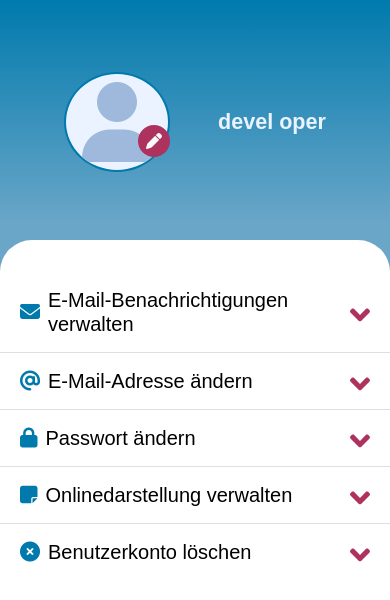
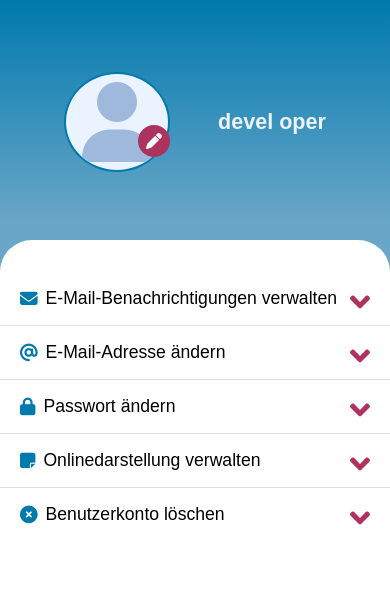
Before and after one commit to sevdeorscelik/TestAufgabe, a React (Create React App) app: page / in a window 390 px wide. Shown: the top 600 px of the page. Built offline with nearby package versions, Linux system fonts and the light colour scheme.

Commit message:
fixed alert

```diff
--- a/src/App.css
+++ b/src/App.css
@@ -100,6 +100,10 @@
         background-color: white;
     }
 
+    .accordion-button{
+        font-size: 1.1rem !important;
+    }
+
     .DropdownMenu {
         margin-top: 0rem;
         background: rgb(106, 166, 200);
--- a/src/components/Popup.js
+++ b/src/components/Popup.js
@@ -26,13 +26,6 @@ const Popup = () => {
 
         setEmailValid(validateEmail(userEmail, userEmailRepeat))
 
-
-
-        setTimeout(() => {
-            setAlert(false)
-        }, 3000);
-        setAlert(true)
-
     }, [userEmail, userEmailRepeat])
 
 
@@ -43,6 +36,18 @@ const Popup = () => {
             setFormValid(false)
         }
     }, [emailValid])
+
+
+
+
+    useEffect(() => {
+
+        setTimeout(() => {
+            setAlert(false)
+        }, 3000);
+        setAlert(true)
+
+    }, [userEmailRepeat])
 
 
 
@@ -65,7 +70,7 @@ const Popup = () => {
 
                             </div>
                             <div className="mb-3">
-                                <input type="email" value={userEmailRepeat} name="emailRepeat"  onChange={(e) => setUserEmailRepeat(e.target.value)} className="form-control" id="recipient-name" placeholder='Neue E-Mail-Adresse wiederholen' />
+                                <input type="email" value={userEmailRepeat} name="emailRepeat" onChange={(e) => setUserEmailRepeat(e.target.value)} className="form-control" id="recipient-name" placeholder='Neue E-Mail-Adresse wiederholen' />
 
                               {alert && (<div class={`alert alert-${emailValid.status} mt-3 text-center`} role="alert">{emailValid.msg}</div>) }
                             </div>
```
